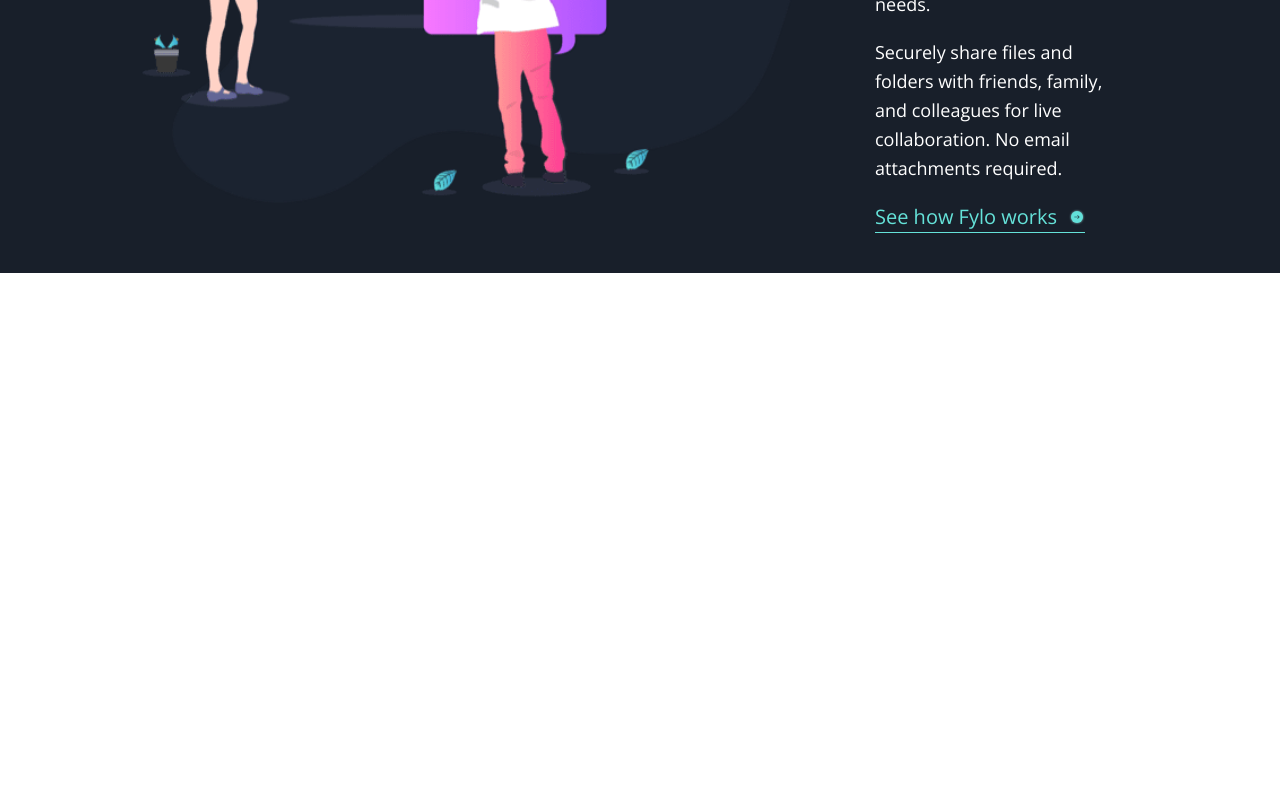
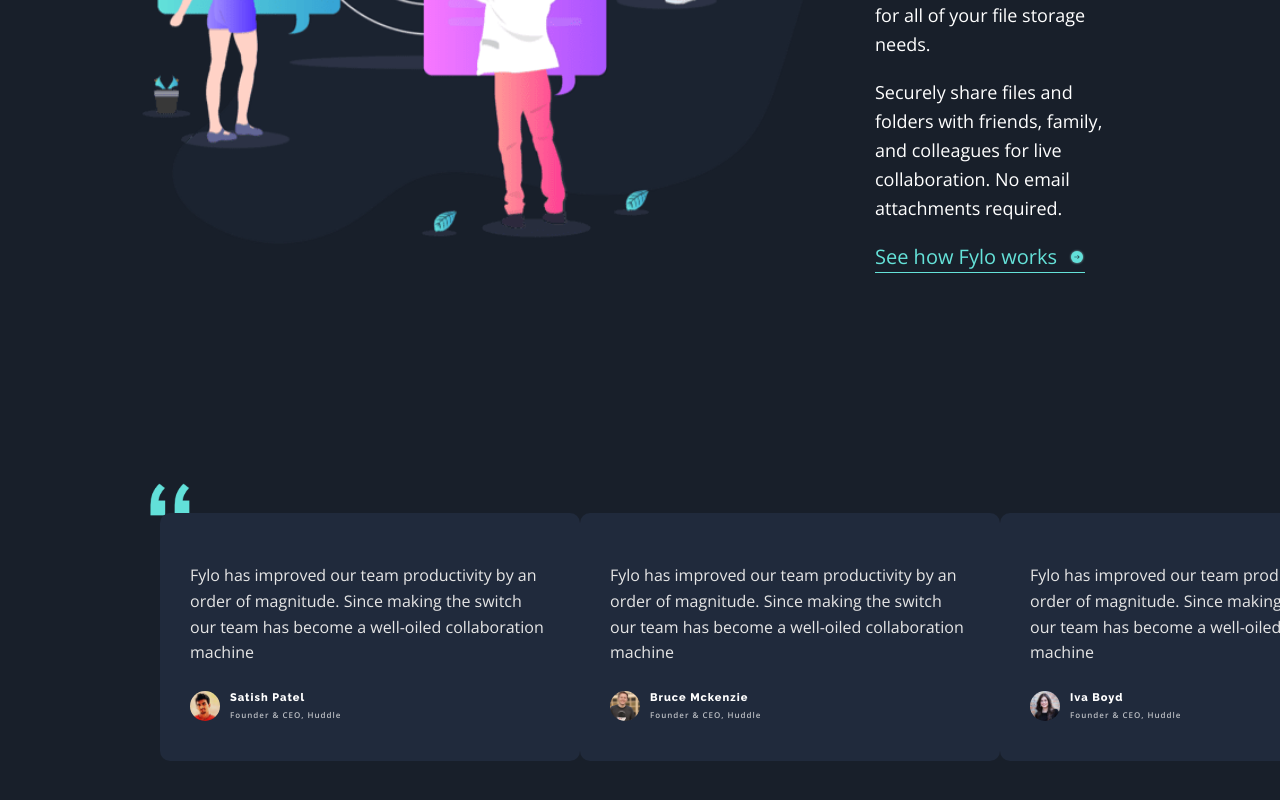
Before and after one commit to Danveer22/assignment-9, a React (Vite) app: page / in a window 1280 px wide. Shown: the part 2618-3418 px from the top of the page. Before the commit the page ends 2891 px from the top, so only its background shows below. Built offline with nearby package versions, Linux system fonts and the light colour scheme.

Commit message:
created testimonials

```diff
--- a/src/App.jsx
+++ b/src/App.jsx
@@ -2,6 +2,7 @@
 import HeroSection from "./components/HeroSection";
 import FeatureSection from "./components/FeatureSection";
 import ShowcaseSection from "./components/ShowcaseSection";
+import TestimonialSection from "./components/TestimonialSection";
 
 function App() {
   return (
@@ -10,6 +11,7 @@
       <HeroSection />
       <FeatureSection />
       <ShowcaseSection />
+      <TestimonialSection />
     </div>
   );
 }
--- a/src/components/FeatureSection.module.css
+++ b/src/components/FeatureSection.module.css
@@ -1,6 +1,6 @@
 .featureSection {
   min-height: 100vh;
-  background-color: var(--main-background-color);
+  margin-bottom: 4rem;
 }
 
 .features {
@@ -43,8 +43,8 @@
 @media (max-width: 768px) {
   .features {
     grid-template-columns: 1fr;
-    padding: 18rem 1rem 1rem 1rem;
-    padding: 8rem;
+    /* padding: 18rem 1rem 1rem 1rem; */
+    padding: 8rem 1rem 1rem 1rem;
     width: 90%;
   }
   .features img {
--- a/src/components/ShowcaseSection.jsx
+++ b/src/components/ShowcaseSection.jsx
@@ -11,10 +11,7 @@
         />
       </figure>
       <div className={styles.showcaseContent}>
-        <h2>
-          Stay productive,
-          <br /> wherever you are
-        </h2>
+        <h2>Stay productive, wherever you are</h2>
         <p>
           Never let location be an issue when accessing your files. Fylo has you
           covered for all of your file storage needs.
--- a/src/components/ShowcaseSection.module.css
+++ b/src/components/ShowcaseSection.module.css
@@ -2,8 +2,8 @@
   display: flex;
   align-items: center;
   gap: 10rem;
-  background-color: var(--main-background-color);
   padding: 4rem 16rem;
+  margin-bottom: 12rem;
 }
 
 .showcaseContent {
@@ -20,6 +20,13 @@
 .showcaseContent p {
   font-size: 1.8rem;
   line-height: 1.6;
+}
+
+.imageWrapper {
+  width: 100%;
+  display: flex;
+  justify-content: center;
+  align-items: center;
 }
 
 .showcaseImage {
@@ -51,9 +58,24 @@
 @media (max-width: 768px) {
   .showcaseSection {
     flex-direction: column;
+    padding: 2rem 4rem;
     gap: 2rem;
+    padding-top: 8rem;
+  }
+  .imageWrapper {
+    height: 30rem;
   }
   .showcaseImage {
     transform: scale(0.5);
   }
+  .showcaseContent h2 {
+    font-size: 2rem;
+  }
+
+  .showcaseContent p {
+    font-size: 1.4rem;
+  }
+  .ctaButton {
+    font-size: 1.6rem;
+  }
 }
--- /dev/null
+++ b/src/components/TestimonialSection.jsx
@@ -0,0 +1,76 @@
+import styles from "./TestimonialSection.module.css";
+
+function TestimonialSection() {
+  return (
+    <section className={styles.testimonials}>
+      <figure className={styles.testimonial}>
+        <blockquote>
+          <p>
+            Fylo has improved our team productivity by an order of magnitude.
+            Since making the switch our team has become a well-oiled
+            collaboration machine
+          </p>
+          <footer>
+            <img
+              src="/images/profile-1.jpg"
+              alt="satish profile"
+              className={styles.profile}
+            />
+            <cite>
+              <span className={styles.testimonialName}>Satish Patel</span>
+              <span className={styles.testimonialDesignation}>
+                Founder & CEO, Huddle
+              </span>
+            </cite>
+          </footer>
+        </blockquote>
+      </figure>
+      <figure className={styles.testimonial}>
+        <blockquote>
+          <p>
+            Fylo has improved our team productivity by an order of magnitude.
+            Since making the switch our team has become a well-oiled
+            collaboration machine
+          </p>
+          <footer>
+            <img
+              src="/images/profile-2.jpg"
+              alt="Bruce Mckenzie profile"
+              className={styles.profile}
+            />
+            <cite>
+              <span className={styles.testimonialName}>Bruce Mckenzie</span>
+              <span className={styles.testimonialDesignation}>
+                Founder & CEO, Huddle
+              </span>
+            </cite>
+          </footer>
+        </blockquote>
+      </figure>
+      <figure className={styles.testimonial}>
+        <blockquote>
+          <p>
+            Fylo has improved our team productivity by an order of magnitude.
+            Since making the switch our team has become a well-oiled
+            collaboration machine
+          </p>
+          <footer>
+            <img
+              src="/images/profile-3.jpg"
+              alt="Iva Boyd profile"
+              className={styles.profile}
+            />
+            <cite>
+              <span className={styles.testimonialName}>Iva Boyd</span>
+              <span className={styles.testimonialDesignation}>
+                Founder & CEO, Huddle
+              </span>
+            </cite>
+          </footer>
+        </blockquote>
+      </figure>
+    </section>
+  );
+}
+
+export default TestimonialSection;
--- /dev/null
+++ b/src/components/TestimonialSection.module.css
@@ -0,0 +1,104 @@
+.testimonials {
+  padding: 8rem 16rem;
+  display: grid;
+  grid-template-columns: repeat(3, 42rem);
+  justify-content: space-between;
+  position: relative;
+}
+
+.testimonial {
+  background-color: var(--testimonials-background-color);
+  border-radius: 1rem;
+  padding: 5rem 3rem 4rem 3rem;
+}
+.testimonials::before {
+  content: "";
+  background-image: url("/images/bg-quotes.png");
+  background-size: contain;
+  background-repeat: no-repeat;
+  width: 4rem;
+  height: 4rem;
+  position: absolute;
+  left: 15rem;
+  top: 5rem;
+  z-index: -1;
+}
+
+.testimonial blockquote {
+  display: flex;
+  flex-direction: column;
+  gap: 2.5rem;
+}
+
+.testimonial p {
+  font-size: 1.6rem;
+  line-height: 1.6;
+  color: var(--light-white);
+}
+
+.profile {
+  height: 3rem;
+  width: auto;
+  border-radius: 50%;
+}
+
+.testimonial footer {
+  display: flex;
+  gap: 1rem;
+}
+
+.testimonial cite {
+  display: flex;
+  flex-direction: column;
+  justify-content: center;
+  gap: 0.5rem;
+}
+
+.testimonialName {
+  font-style: normal;
+  font-size: 1.1rem;
+  letter-spacing: 0.1rem;
+  font-family: var(--font-secondary);
+  font-weight: 800;
+}
+.testimonialDesignation {
+  font-style: normal;
+  color: rgba(255, 255, 255, 0.7);
+  font-size: 0.8rem;
+  letter-spacing: 0.1rem;
+  font-weight: 600;
+}
+
+@media (max-width: 768px) {
+  .testimonials {
+    grid-template-columns: 35rem;
+    gap: 4rem;
+    padding: 1rem;
+    justify-content: center;
+  }
+  .testimonial {
+    padding: 3rem 2rem 2rem 2rem;
+  }
+  .testimonial p {
+    font-size: 1.3rem;
+  }
+  .profile {
+    height: 2.5rem;
+  }
+  .testimonialName {
+    font-size: 0.9rem;
+  }
+  .testimonialDesignation {
+    font-size: 0.7rem;
+  }
+  .testimonial cite {
+    gap: 0.3rem;
+  }
+
+  .testimonials::before {
+    top: -1rem;
+    left: 8rem;
+    width: 3rem;
+    height: 3rem;
+  }
+}
--- a/src/index.css
+++ b/src/index.css
@@ -33,7 +33,7 @@
 
 body {
   font-family: var(--font-primary);
-
+  background-color: var(--main-background-color);
   color: var(--white-color);
 }
 
```
